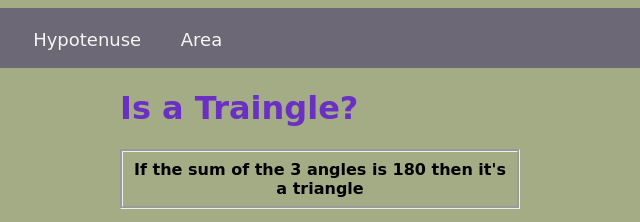
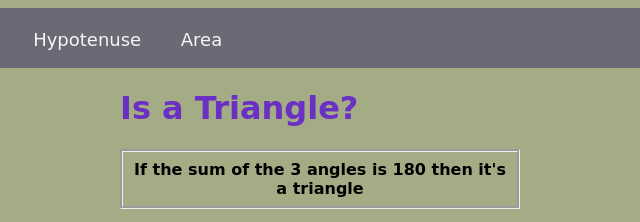
Before and after one commit to laxmikanthkonthum/Fun-with-Triangles, a plain HTML site: page index.html in a window 1280 px wide. Shown: the top 222 px of the page, 320-960 px from the left. Drawn offline with Linux system fonts and the light colour scheme; a web font is replaced by a local one.

Commit message:
Fix: corrected a typo

```diff
--- a/index.html
+++ b/index.html
@@ -15,7 +15,7 @@
         <a href = "area.html" class="link">Area</a>
     </nav>
     <main>
-    <h1>Is a Traingle?</h1>
+    <h1>Is a Triangle?</h1>
     <div class = "info">
         If the sum of the 3 angles is 180 then it's a triangle
     </div>
```
